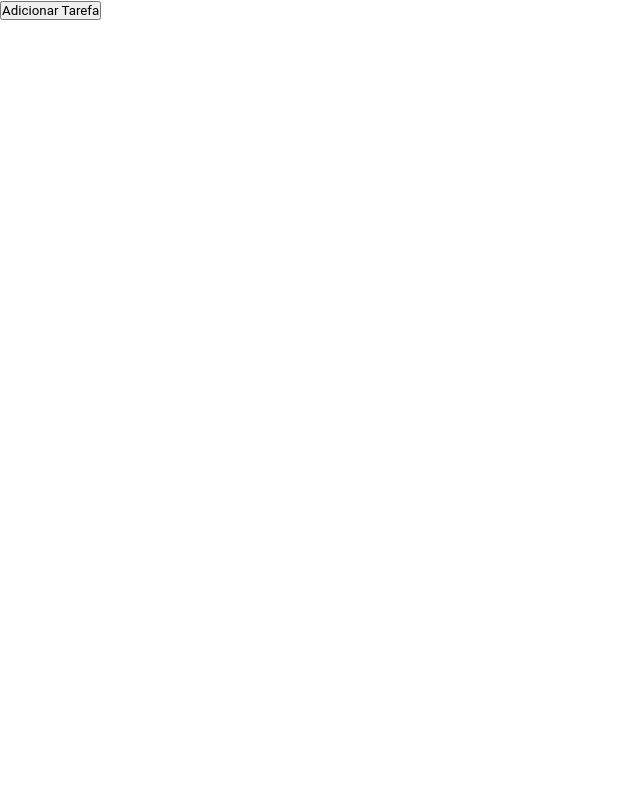
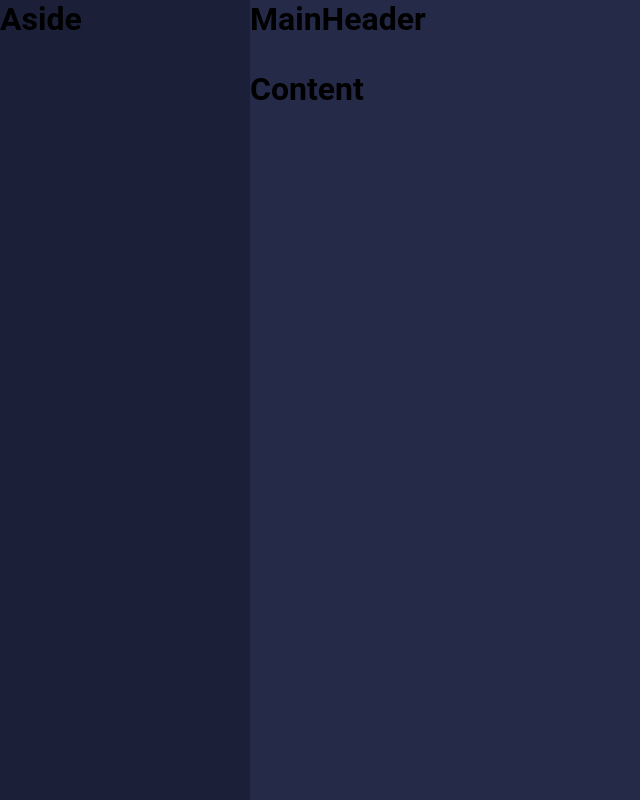
Before and after one commit to andreapmacedo/t-schedule, a React (Vite) app: page / in a window 1280 px wide. Shown: the whole page, without its empty margins (0-640 px from the left). Built offline with nearby package versions, Linux system fonts and the light colour scheme.

Commit message:
fix: Remove as tags div que impediam o funcionamento correto do GridLayout

```diff
--- a/src/App.jsx
+++ b/src/App.jsx
@@ -1,14 +1,14 @@
 // import './App.css'
-import MainPage from './pages/MainPage'
+// import MainPage from './pages/MainPage'
 import GlobalStyles from './styles/GlobalStyles'
-// import Layout from './components/Layout'
+import Layout from './components/Layout'
 
 function App() {
   return (
     <div className="App">
       <GlobalStyles />
-      <MainPage />
-      {/* <Layout /> */}
+      {/* <MainPage /> */}
+      <Layout />
     </div>
   )
 }
--- a/src/components/Aside/index.jsx
+++ b/src/components/Aside/index.jsx
@@ -3,11 +3,9 @@ import { Container } from "./styles";
 
 const Aside = () => {
   return (
-    <div>
-      <Container>
-        <h1>Aside</h1>
-      </ Container>
-    </div>
+    <Container>
+      <h1>Aside</h1>
+    </Container>
   );
 }
 
--- a/src/components/Content/index.jsx
+++ b/src/components/Content/index.jsx
@@ -3,11 +3,9 @@ import { Container } from "./styles";
 
 const Content = () => {
   return (
-    <div>
-      <Container>
-        <h1>Content</h1>
-      </ Container>
-    </div>
+    <Container>
+      <h1>Content</h1>
+    </Container>
   );
 }
 
--- a/src/components/MainHeader/index.jsx
+++ b/src/components/MainHeader/index.jsx
@@ -3,11 +3,9 @@ import { Container } from "./styles";
 
 const MainHeader = () => {
   return (
-    <div>
-      <Container>
-        <h1>MainHeader</h1>
-      </ Container>
-    </div>
+    <Container>
+      <h1>MainHeader</h1>
+    </Container>
   );
 }
 
```
